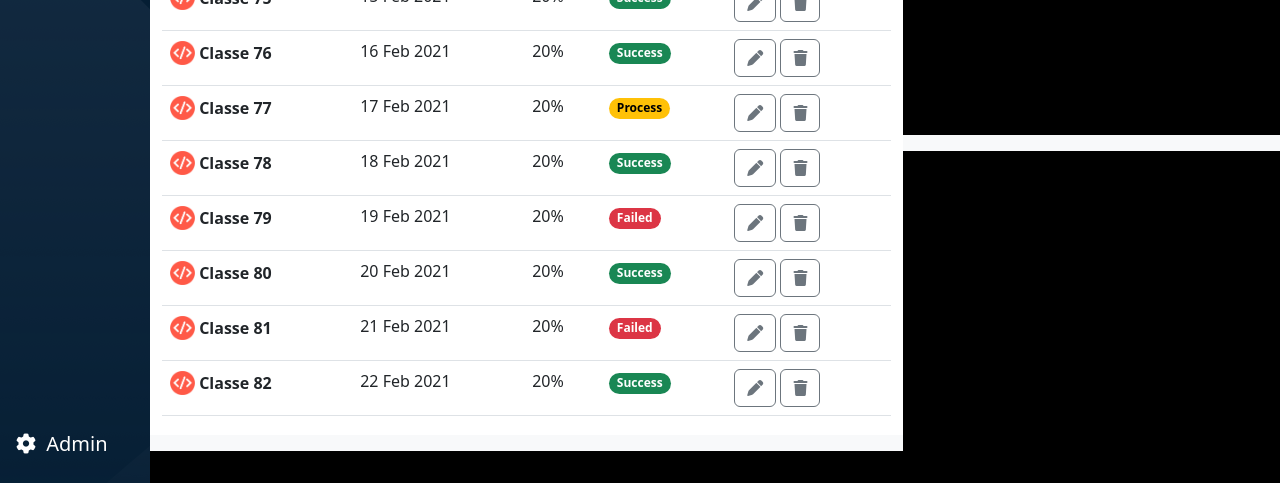
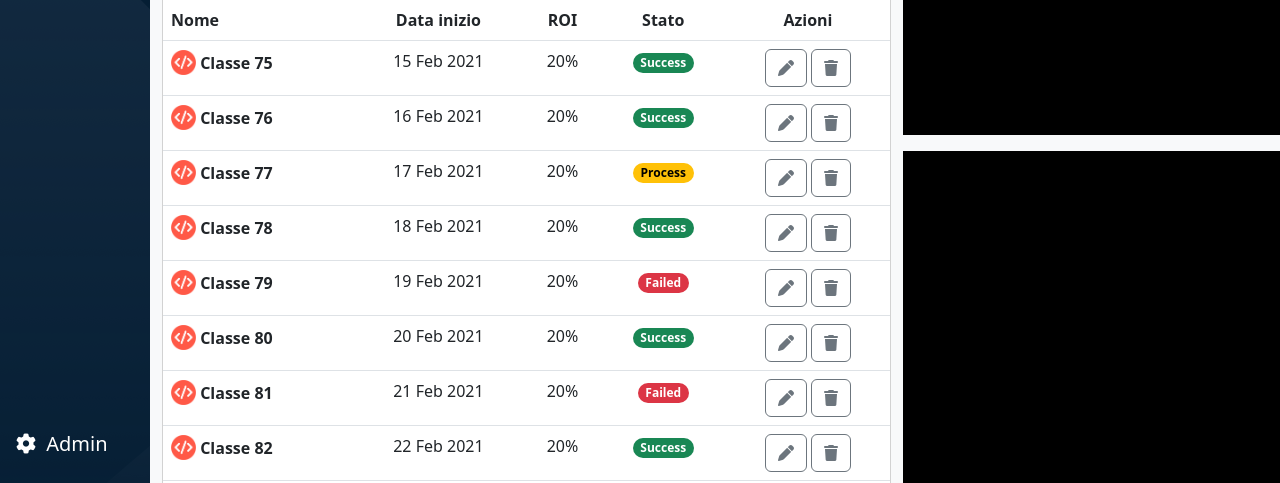
Before and after one commit to TALEX1995/html-css-bootstrap-dashboard, a plain HTML site: page index.html in a window 1280 px wide. Shown: the part 317-800 px from the top of the page. Drawn offline with nearby package versions, Linux system fonts and the light colour scheme.

Commit message:
Added table

```diff
--- a/css/style.css
+++ b/css/style.css
@@ -116,15 +116,22 @@ main {
     width: 25px;
 }
 
-
-.next-class {
-    height: 500px;
-    background-color: white;
+.card-header {
+    font
 }
 
 .faq {
     height: 200px;
     background-color: black;
+}
+
+thead th,
+tbody td {
+    text-align: center;
+}
+
+thead th:first-child {
+    text-align: left;
 }
 
 /* MAIN RIGHT SIDE  */
@@ -140,6 +147,7 @@ main {
 }
 
 
+
 /* MEDIA */
 
 @media screen and (min-width: 992px) {
--- a/index.html
+++ b/index.html
@@ -87,12 +87,16 @@
                     <div class="col-12 col-lg-8">
                         <div class="row">
                             <div class="col-12 next-class mb-3">
+                                <div class="card">
+                                    <div class="card-header">
+                                      <h2>Prossime Classi</h2>
+                                    </div>
                                     <table class="table">
                                         <thead>
                                           <tr>
                                             <th scope="col">Nome</th>
-                                        <th scope="col">Data inizio</th>
-                                        <th scope="col">ROI</th>
+                                            <th class="d-none d-md-table-cell" scope="col">Data inizio</th>
+                                            <th class="d-none d-md-table-cell" scope="col">ROI</th>
                                             <th scope="col">Stato</th>
                                             <th scope="col">Azioni</th>
                                           </tr>
@@ -103,8 +107,8 @@
                                                 <img class="avatar-table img-fluid" src="img/class-avatar.png" alt="avatar">
                                                 <span class="align-middle">Classe 75</span>
                                             </th>
-                                        <td>15 Feb 2021</td>
-                                        <td>20%</td>
+                                            <td class="d-none d-md-table-cell">15 Feb 2021</td>
+                                            <td class="d-none d-md-table-cell">20%</td>
                                             <td>
                                                 <span class="badge rounded-pill text-bg-success">Success</span>
                                             </td>
@@ -122,8 +126,8 @@
                                                 <img class="avatar-table img-fluid" src="img/class-avatar.png" alt="avatar">
                                                 <span class="align-middle">Classe 76</span>
                                             </th>
-                                        <td>16 Feb 2021</td>
-                                        <td>20%</td>
+                                            <td class="d-none d-md-table-cell">16 Feb 2021</td>
+                                            <td class="d-none d-md-table-cell">20%</td>
                                             <td>
                                                 <span class="badge rounded-pill text-bg-success">Success</span>
                                             </td>
@@ -141,8 +145,8 @@
                                                 <img class="avatar-table img-fluid" src="img/class-avatar.png" alt="avatar">
                                                 <span class="align-middle">Classe 77</span>
                                             </th>
-                                        <td>17 Feb 2021</td>
-                                        <td>20%</td>
+                                            <td class="d-none d-md-table-cell">17 Feb 2021</td>
+                                            <td class="d-none d-md-table-cell">20%</td>
                                             <td>
                                                 <span class="badge rounded-pill text-bg-warning">Process</span>
                                             </td>
@@ -160,8 +164,8 @@
                                                 <img class="avatar-table img-fluid" src="img/class-avatar.png" alt="avatar">
                                                 <span class="align-middle">Classe 78</span>
                                             </th>
-                                        <td>18 Feb 2021</td>
-                                        <td>20%</td>
+                                            <td class="d-none d-md-table-cell">18 Feb 2021</td>
+                                            <td class="d-none d-md-table-cell">20%</td>
                                             <td>
                                                 <span class="badge rounded-pill text-bg-success">Success</span>
                                             </td>
@@ -179,8 +183,8 @@
                                                 <img class="avatar-table img-fluid" src="img/class-avatar.png" alt="avatar">
                                                 <span class="align-middle">Classe 79</span>
                                             </th>
-                                        <td>19 Feb 2021</td>
-                                        <td>20%</td>
+                                            <td class="d-none d-md-table-cell">19 Feb 2021</td>
+                                            <td class="d-none d-md-table-cell">20%</td>
                                             <td>
                                                 <span class="badge rounded-pill text-bg-danger">Failed</span>
                                             </td>
@@ -198,8 +202,8 @@
                                                 <img class="avatar-table img-fluid" src="img/class-avatar.png" alt="avatar">
                                                 <span class="align-middle">Classe 80</span>
                                             </th>
-                                        <td>20 Feb 2021</td>
-                                        <td>20%</td>
+                                            <td class="d-none d-md-table-cell">20 Feb 2021</td>
+                                            <td class="d-none d-md-table-cell">20%</td>
                                             <td>
                                                 <span class="badge rounded-pill text-bg-success">Success</span>
                                             </td>
@@ -217,8 +221,8 @@
                                                 <img class="avatar-table img-fluid" src="img/class-avatar.png" alt="avatar">
                                                 <span class="align-middle">Classe 81</span>
                                             </th>
-                                        <td>21 Feb 2021</td>
-                                        <td>20%</td>
+                                            <td class="d-none d-md-table-cell">21 Feb 2021</td>
+                                            <td class="d-none d-md-table-cell">20%</td>
                                             <td>
                                                 <span class="badge rounded-pill text-bg-danger">Failed</span>
                                             </td>
@@ -236,8 +240,8 @@
                                                 <img class="avatar-table img-fluid" src="img/class-avatar.png" alt="avatar">
                                                 <span class="align-middle">Classe 82</span>
                                             </th>
-                                        <td>22 Feb 2021</td>
-                                        <td>20%</td>
+                                            <td class="d-none d-md-table-cell">22 Feb 2021</td>
+                                            <td class="d-none d-md-table-cell">20%</td>
                                             <td>
                                                 <span class="badge rounded-pill text-bg-success">Success</span>
                                             </td>
@@ -252,6 +256,7 @@
                                           </tr>
                                         </tbody>
                                     </table>
+                                </div>
                             </div>
                             <div class="col-12 faq"></div>
                         </div>
```
Lines whose indentation alone changed are shown as unchanged.
